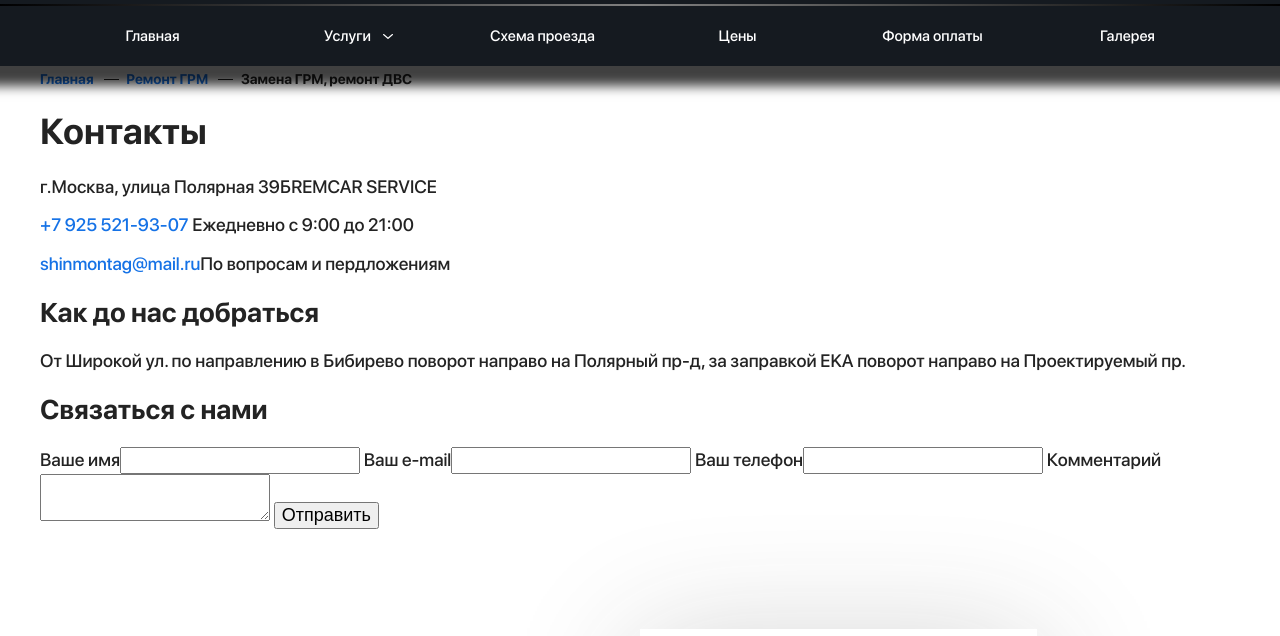
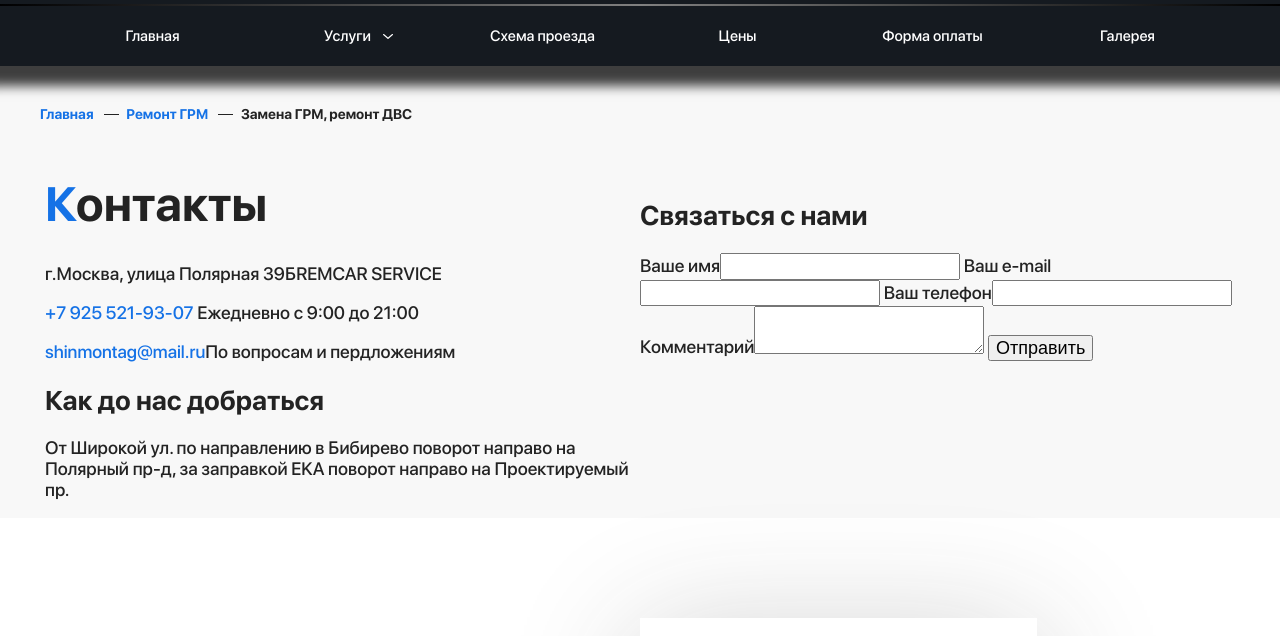
Before and after one commit to hramn1/RemcarService, a website: page contact.html in a window 1280 px wide. Shown: the part 86-722 px from the top of the page. Drawn offline with nearby package versions, Linux system fonts and the light colour scheme; files that its build step writes are made by us from their sources.

Commit message:
правки

```diff
--- a/contact.html
+++ b/contact.html
@@ -168,7 +168,7 @@
     </nav>
   </div>
 </section>
-<main>
+<main class="main-contact">
     <div class="container">
       <article class="contact-page">
         <div class="contact-page__first-col">
--- /dev/null
+++ b/sass/blocks/contact-page.scss
@@ -0,0 +1,23 @@
+.banner-contact{
+  padding: 35px 0 55px;
+  background-color: #f8f8f8;
+}
+.main-contact{
+  background-color: #f8f8f8;
+}
+.contact-page{
+  padding: 0 5px;
+  @include flexDsp();
+  &__title{
+    @include firstLet();
+    margin-top: 0;
+    font-size: 48px;
+    font-weight: 700;
+  }
+  &__first-col{
+    flex-basis: 50%;
+  }
+  &__second-col{
+    flex-basis: 50%;
+  }
+}
--- a/sass/style.scss
+++ b/sass/style.scss
@@ -14,3 +14,4 @@
 @import "blocks/price-table";
 @import "blocks/breadcrumb";
 @import "blocks/price-page";
+@import "blocks/contact-page";
```
